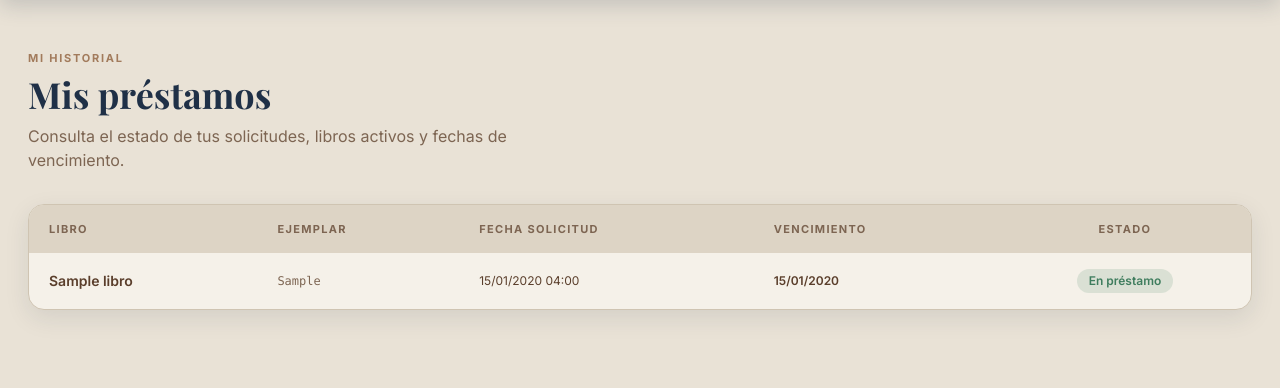
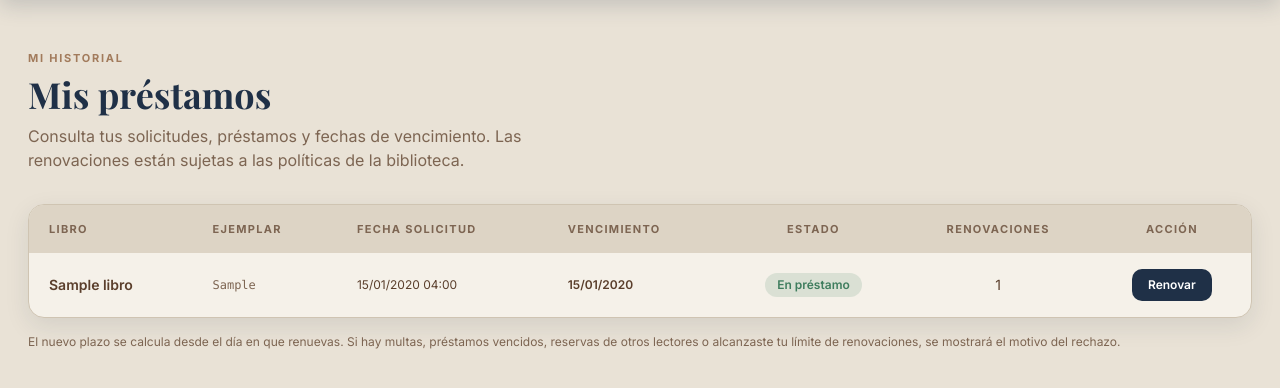
Before and after one commit to Sonorous06/SitemaDeBibliooteca-Django, a Django app: page /prestamos/mis-prestamos/ in a window 1280 px wide. Shown: the part 75-463 px from the top of the page. Run offline with Django 5.2, Linux system fonts and the light colour scheme; a user stored in the database is signed in; tables that the repository leaves empty hold one stand-in row (values such as "Sample post"); parts of the project's set-up code (start-up, migrations or seed data) failed here and were passed over; some libraries are stand-ins or nearby versions.

Commit message:
Implementa renovacion de prestamos con validaciones

```diff
--- a/prestamos/urls.py
+++ b/prestamos/urls.py
@@ -23,4 +23,6 @@ urlpatterns = [
     path("reservas/por-entregar/",views.reservas_para_entregar_view,name="reservas_para_entregar",),
 
     path("reservas/<int:reserva_id>/recoger/",views.recoger_reserva_view,name="recoger_reserva",),
+
+    path("renovar/<int:prestamo_id>/",views.renovar_prestamo_view,name="renovar_prestamo",),
 ]
--- a/prestamos/views.py
+++ b/prestamos/views.py
@@ -705,3 +705,135 @@ def recoger_reserva_view(request, reserva_id):
         f"{prestamo.fecha_vencimiento:%d/%m/%Y}.",
     )
     return redirect("reservas_para_entregar")
+@login_required
+@require_POST
+def renovar_prestamo_view(request, prestamo_id):
+    if request.user.tipo_usuario not in ["ESTUDIANTE", "PROFESOR"]:
+        messages.error(request, "Solo los lectores pueden renovar préstamos.")
+        return redirect("home")
+
+    with transaction.atomic():
+        usuario = Usuario.objects.select_for_update().get(
+            pk=request.user.pk
+        )
+
+        prestamo = get_object_or_404(
+            Prestamo.objects.select_for_update(),
+            pk=prestamo_id,
+            usuario=usuario,
+        )
+
+        # Compartimos el bloqueo del libro con la creación de reservas.
+        libro = Libro.objects.select_for_update().get(
+            pk=prestamo.ejemplar.libro_id
+        )
+
+        hoy = timezone.localdate()
+
+        if prestamo.estado != "ACTIVO":
+            messages.error(
+                request,
+                "Solo se pueden renovar préstamos activos.",
+            )
+            return redirect("mis_prestamos")
+
+        if not prestamo.fecha_vencimiento:
+            messages.error(
+                request,
+                "El préstamo no tiene fecha de vencimiento.",
+            )
+            return redirect("mis_prestamos")
+
+        if prestamo.fecha_vencimiento < hoy:
+            messages.error(
+                request,
+                "No puedes renovar un préstamo vencido.",
+            )
+            return redirect("mis_prestamos")
+
+        if usuario.bloqueado:
+            messages.error(
+                request,
+                "Tu cuenta está bloqueada. Consulta al bibliotecario.",
+            )
+            return redirect("mis_prestamos")
+
+        if usuario.tiene_multas_pendientes():
+            messages.error(
+                request,
+                "No puedes renovar mientras tengas multas pendientes.",
+            )
+            return redirect("mis_prestamos")
+
+        if (
+            usuario.tiene_prestamos_vencidos()
+            or Prestamo.objects.filter(
+                usuario=usuario,
+                estado="ACTIVO",
+                fecha_vencimiento__lt=hoy,
+            ).exists()
+        ):
+            messages.error(
+                request,
+                "Tienes préstamos vencidos pendientes de devolución.",
+            )
+            return redirect("mis_prestamos")
+
+        if not libro.activo:
+            messages.error(
+                request,
+                "Este libro está dado de baja y no permite renovaciones.",
+            )
+            return redirect("mis_prestamos")
+
+        politica = PoliticaPrestamo.objects.filter(
+            tipo_usuario=usuario.tipo_usuario
+        ).first()
+
+        es_estudiante = usuario.tipo_usuario == "ESTUDIANTE"
+
+        max_renovaciones = (
+            politica.max_renovaciones
+            if politica
+            else (1 if es_estudiante else 2)
+        )
+
+        dias = (
+            politica.dias_prestamos
+            if politica
+            else (7 if es_estudiante else 30)
+        )
+
+        if prestamo.num_renovaciones >= max_renovaciones:
+            messages.error(
+                request,
+                f"Alcanzaste el límite de "
+                f"{max_renovaciones} renovaciones para este préstamo.",
+            )
+            return redirect("mis_prestamos")
+
+        if Reserva.objects.filter(
+            libro=libro,
+            estado__in=["PENDIENTE", "DISPONIBLE"],
+        ).exclude(usuario=usuario).exists():
+            messages.error(
+                request,
+                "Otro lector tiene una reserva vigente de este título. "
+                "No es posible renovarlo.",
+            )
+            return redirect("mis_prestamos")
+
+        # RN-10: el plazo se cuenta desde el día de la renovación.
+        prestamo.fecha_vencimiento = hoy + timedelta(days=dias)
+        prestamo.num_renovaciones += 1
+        prestamo.save(update_fields=[
+            "fecha_vencimiento",
+            "num_renovaciones",
+        ])
+
+    messages.success(
+        request,
+        f"Préstamo #{prestamo.pk} renovado. "
+        f"Nuevo vencimiento: {prestamo.fecha_vencimiento:%d/%m/%Y}.",
+    )
+    return redirect("mis_prestamos")
--- a/templates/prestamos/mis_prestamos.html
+++ b/templates/prestamos/mis_prestamos.html
@@ -1,11 +1,20 @@
-{% extends 'base.html' %}
+{% extends "base.html" %}
 
 {% block title %}Mis préstamos · Biblio Escolar{% endblock %}
 
 {% block content %}
-<span class="text-[11px] font-bold uppercase tracking-[.16em] text-caramel">Mi historial</span>
-<h1 class="font-serif font-bold text-navy text-3xl sm:text-4xl mt-1.5 leading-tight">Mis préstamos</h1>
-<p class="text-muted mt-2.5 max-w-xl">Consulta el estado de tus solicitudes, libros activos y fechas de vencimiento.</p>
+<span class="text-[11px] font-bold uppercase tracking-[.16em] text-caramel">
+    Mi historial
+</span>
+
+<h1 class="font-serif font-bold text-navy text-3xl sm:text-4xl mt-1.5 leading-tight">
+    Mis préstamos
+</h1>
+
+<p class="text-muted mt-2.5 max-w-xl">
+    Consulta tus solicitudes, préstamos y fechas de vencimiento.
+    Las renovaciones están sujetas a las políticas de la biblioteca.
+</p>
 
 <div class="mt-8 bg-paper border border-line rounded-2xl shadow-soft overflow-hidden">
     <div class="overflow-x-auto">
@@ -17,45 +26,94 @@
                     <th class="px-5 py-3.5">Fecha solicitud</th>
                     <th class="px-5 py-3.5">Vencimiento</th>
                     <th class="px-5 py-3.5 text-center">Estado</th>
+                    <th class="px-5 py-3.5 text-center">Renovaciones</th>
+                    <th class="px-5 py-3.5 text-center">Acción</th>
                 </tr>
             </thead>
+
             <tbody class="divide-y divide-line">
                 {% for prestamo in prestamos %}
                 <tr class="hover:bg-sand/40 transition-colors">
-                        <td class="px-5 py-4 font-semibold text-coffee max-w-xs truncate">
+                    <td class="px-5 py-4 font-semibold text-coffee max-w-xs truncate"
+                        title="{{ prestamo.ejemplar.libro.titulo }}">
                         {{ prestamo.ejemplar.libro.titulo }}
                     </td>
+
                     <td class="px-5 py-4 font-mono text-xs text-muted hidden sm:table-cell">
                         {{ prestamo.ejemplar.codigo_inventario }}
                     </td>
-                        <td class="px-5 py-4 text-xs">
+
+                    <td class="px-5 py-4 text-xs whitespace-nowrap">
                         {{ prestamo.fecha_solicitud|date:"d/m/Y H:i" }}
                     </td>
-                        <td class="px-5 py-4 text-xs font-semibold">
+
+                    <td class="px-5 py-4 text-xs font-semibold whitespace-nowrap">
                         {% if prestamo.fecha_vencimiento %}
                             {{ prestamo.fecha_vencimiento|date:"d/m/Y" }}
+                        {% elif prestamo.estado == "SOLICITADO" %}
+                            <span class="font-normal text-muted">
+                                Pendiente de recogida
+                            </span>
                         {% else %}
-                                <span class="font-normal text-muted">Pendiente de recolección</span>
+                            <span class="font-normal text-muted">—</span>
                         {% endif %}
                     </td>
+
                     <td class="px-5 py-4 text-center">
-                            {% if prestamo.estado == 'SOLICITADO' %}
-                                <span class="inline-block px-3 py-1 rounded-full text-xs font-semibold bg-steel/15 text-steel">Por recoger</span>
-                                <p class="text-[11px] text-muted mt-1">hasta {{ prestamo.fecha_limite_recoger|date:"d/m H:i" }}</p>
-                            {% elif prestamo.estado == 'ACTIVO' %}
-                                <span class="inline-block px-3 py-1 rounded-full text-xs font-semibold bg-ok/15 text-ok">En préstamo</span>
-                            {% elif prestamo.estado == 'VENCIDO' %}
-                                <span class="inline-block px-3 py-1 rounded-full text-xs font-semibold bg-bad/15 text-bad">Vencido</span>
-                            {% elif prestamo.estado == 'DEVUELTO' %}
-                                <span class="inline-block px-3 py-1 rounded-full text-xs font-semibold bg-sand text-muted">Devuelto</span>
+                        {% if prestamo.estado == "SOLICITADO" %}
+                            <span class="inline-block px-3 py-1 rounded-full text-xs font-semibold bg-steel/15 text-steel whitespace-nowrap">
+                                Por recoger
+                            </span>
+                            <p class="text-[11px] text-muted mt-1 whitespace-nowrap">
+                                Hasta {{ prestamo.fecha_limite_recoger|date:"d/m H:i" }}
+                            </p>
+
+                        {% elif prestamo.estado == "ACTIVO" %}
+                            <span class="inline-block px-3 py-1 rounded-full text-xs font-semibold bg-ok/15 text-ok whitespace-nowrap">
+                                En préstamo
+                            </span>
+
+                        {% elif prestamo.estado == "VENCIDO" %}
+                            <span class="inline-block px-3 py-1 rounded-full text-xs font-semibold bg-bad/15 text-bad">
+                                Vencido
+                            </span>
+
+                        {% else %}
+                            <span class="inline-block px-3 py-1 rounded-full text-xs font-semibold bg-sand text-muted whitespace-nowrap">
+                                {{ prestamo.get_estado_display }}
+                            </span>
+                        {% endif %}
+                    </td>
+
+                    <td class="px-5 py-4 text-center text-sm">
+                        {{ prestamo.num_renovaciones }}
+                    </td>
+
+                    <td class="px-5 py-4 text-center">
+                        {% if prestamo.estado == "ACTIVO" %}
+                        <form method="post"
+                              action="{% url 'renovar_prestamo' prestamo.pk %}">
+                            {% csrf_token %}
+                            <button type="submit"
+                                    class="px-4 py-2 rounded-[10px] bg-navy hover:bg-steel text-white text-xs font-semibold transition whitespace-nowrap">
+                                Renovar
+                            </button>
+                        </form>
+                        {% else %}
+                            <span class="text-muted">—</span>
                         {% endif %}
                     </td>
                 </tr>
+
                 {% empty %}
                 <tr>
-                        <td colspan="5" class="px-5 py-12 text-center text-sm text-muted">
+                    <td colspan="7"
+                        class="px-5 py-12 text-center text-sm text-muted">
                         Aún no has realizado ninguna solicitud de préstamo.
-                            <a href="{% url 'catalogo' %}" class="text-steel hover:underline font-semibold ml-1">Explorar catálogo</a>
+                        <a href="{% url 'catalogo' %}"
+                           class="text-steel hover:underline font-semibold ml-1">
+                            Explorar catálogo
+                        </a>
                     </td>
                 </tr>
                 {% endfor %}
@@ -63,4 +121,10 @@
         </table>
     </div>
 </div>
+
+<p class="text-xs text-muted mt-4">
+    El nuevo plazo se calcula desde el día en que renuevas.
+    Si hay multas, préstamos vencidos, reservas de otros lectores
+    o alcanzaste tu límite de renovaciones, se mostrará el motivo del rechazo.
+</p>
 {% endblock %}
```
Lines whose indentation alone changed are shown as unchanged.
